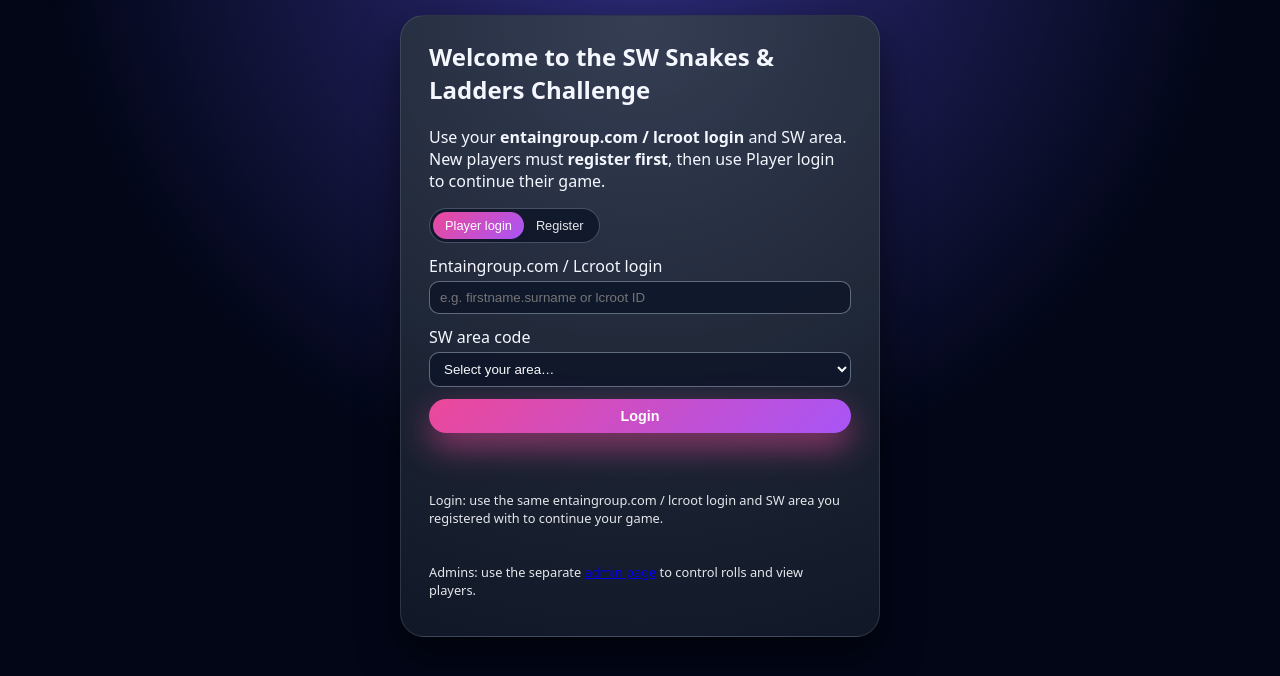
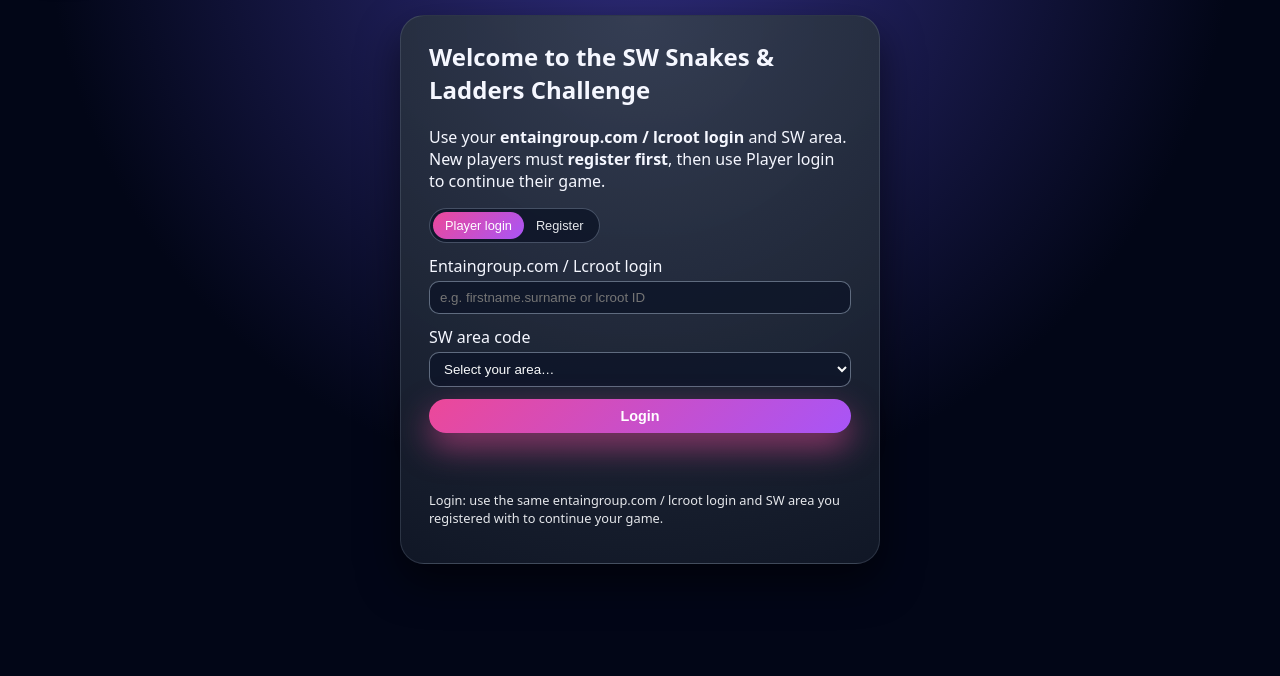
Before and after one commit to afenwick142-dev/snakes-and-ladders, a plain HTML site: page index.html in a window 1280 px wide. Shown: the part 98-774 px from the top of the page. Drawn offline with Linux system fonts and the light colour scheme.

Commit message:
Update index.html

```diff
--- a/index.html
+++ b/index.html
@@ -91,12 +91,6 @@
         <p id="loginHelperText" class="helper-text">
           Login: use the same entaingroup.com / lcroot login and SW area you registered with to continue your game.
         </p>
-
-        <p class="helper-text">
-          Admins: use the separate
-          <a href="admin.html">admin page</a>
-          to control rolls and view players.
-        </p>
       </form>
     </section>
   </main>
```
